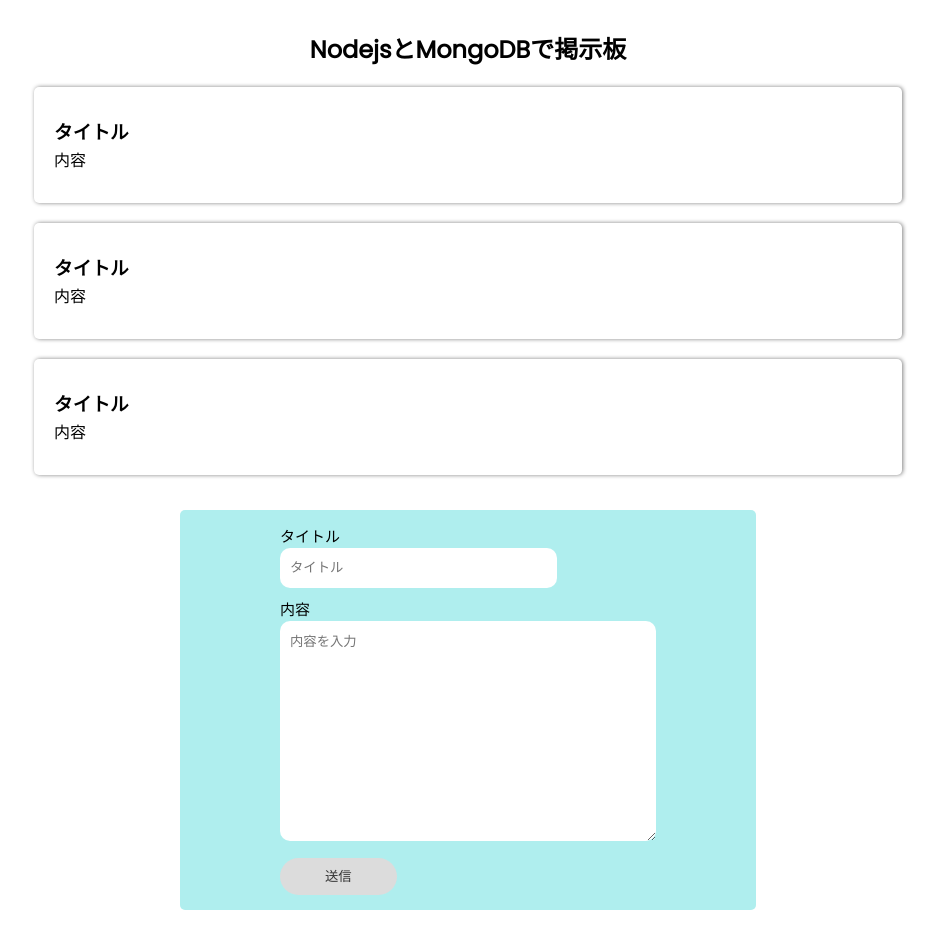
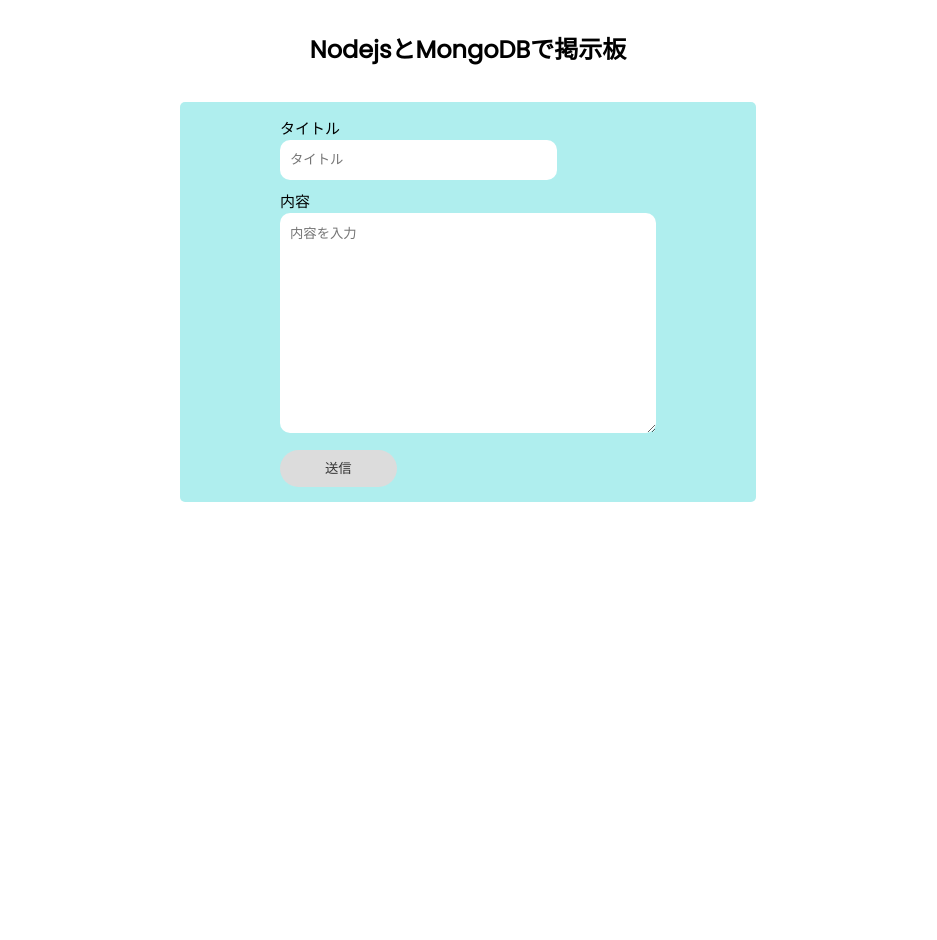
Before and after one commit to Naru-hub/board-nodejs-mongodb-tutorial, a website: page public/index.html in a window 1280 px wide. Shown: the whole page, without its empty margins (172-1109 px from the left). After the commit the page ends 800 px from the top, so only its background shows below. Drawn offline with nearby package versions, Linux system fonts and the light colour scheme; no server answers.

Commit message:
threadのハードコーディング部分を削除

```diff
--- a/public/index.html
+++ b/public/index.html
@@ -12,25 +12,17 @@
     <div class="board-section">
       <h2>NodejsとMongoDBで掲示板</h2>
       <!-- この中に挿入していく -->
-      <div class="thread-section">
-        <div class="single-thread">
-          <h3>タイトル</h3>
-          <p>内容</p>
-        </div>
-        <div class="single-thread">
-          <h3>タイトル</h3>
-          <p>内容</p>
-        </div>
-        <div class="single-thread">
-          <h3>タイトル</h3>
-          <p>内容</p>
-        </div>
-      </div>
+      <div class="thread-section"></div>
       <form class="form-section">
         <p class="form-section-input-title">タイトル</p>
         <input type="text" placeholder="タイトル" id="inputTitle" />
         <p class="form-section-input-title">内容</p>
-        <textarea placeholder="内容を入力" id="inputContent" rows="10" cols="30"></textarea>
+        <textarea
+          placeholder="内容を入力"
+          id="inputContent"
+          rows="10"
+          cols="30"
+        ></textarea>
         <br />
         <button id="submitButton" type="submit">送信</button>
       </form>
```
